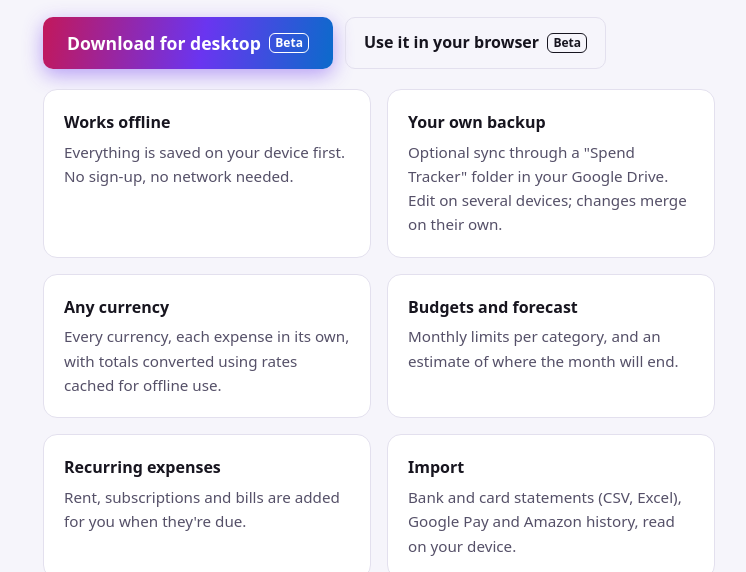
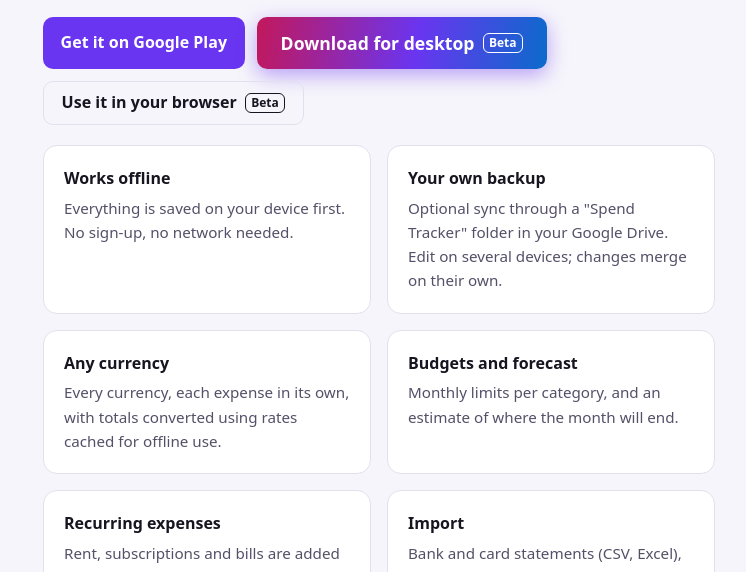
Before and after one commit to VasanthakumarV/SpendTracker, a plain HTML site: page index.html in a window 1280 px wide. Shown: the part 228-800 px from the top of the page, without its empty margins (261-1007 px from the left). Drawn offline with Linux system fonts and the light colour scheme.

Commit message:
Add link to android app

```diff
--- a/index.html
+++ b/index.html
@@ -15,9 +15,7 @@
 <h1>Track spending. Keep it yours.</h1>
 <p class="lead">A simple expense tracker that works offline, keeps your data on your device, and syncs through your own Google Drive. No account, no ads.</p>
 <div class="actions">
-  <!-- Put back once listed (see README.md):
-  <a class="btn" href="PLAY_STORE_URL">Get it on Google Play</a>
-  -->
+  <a class="btn" href="https://play.google.com/store/apps/details?id=io.github.vasanthakumarv.spendtracker">Get it on Google Play</a>
   <a class="btn loud" href="#desktop">Download for desktop <span class="badge">Beta</span></a>
   <a class="btn outline" href="#browser">Use it in your browser <span class="badge">Beta</span></a>
 </div>
```
Also changed, not shown: support.html (+1 -3 lines), 1 other file.
